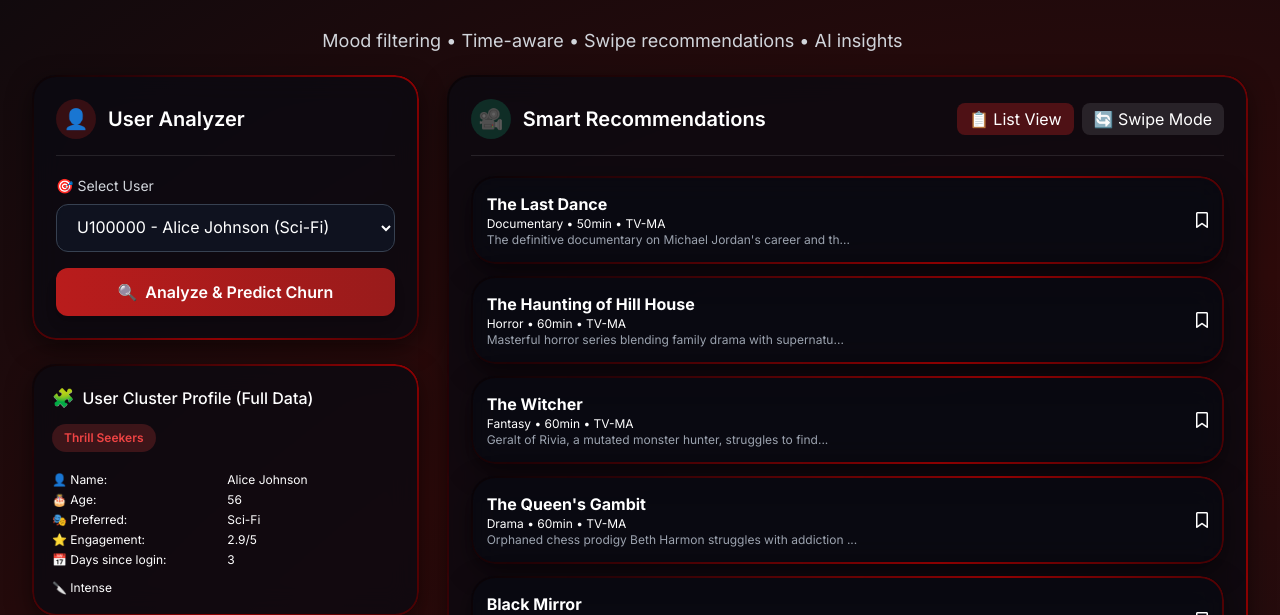
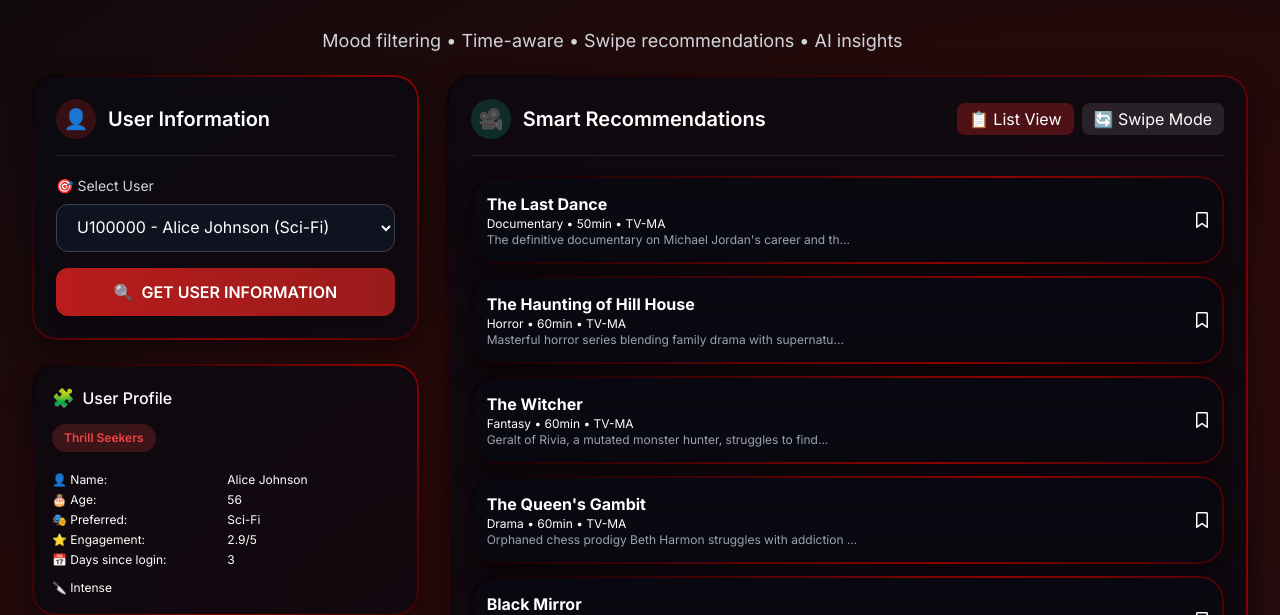
Before and after one commit to sujalprajapati979-png/streamlytics, a Flask app: page / in a window 1280 px wide. Shown: the part 204-819 px from the top of the page. Run offline with Flask 3, Linux system fonts and the light colour scheme; some libraries are stand-ins or nearby versions.

Commit message:
Update index.html

```diff
--- a/templates/index.html
+++ b/templates/index.html
@@ -315,7 +315,7 @@
                 <div class="glass-card p-6">
                     <div class="flex items-center gap-3 border-b border-white/10 pb-4 mb-5">
                         <div class="w-10 h-10 rounded-full bg-red-600/20 flex items-center justify-center"><span class="text-xl">👤</span></div>
-                        <h2 class="text-xl font-semibold">User Analyzer</h2>
+                        <h2 class="text-xl font-semibold">User Information</h2>
                     </div>
                     <div class="space-y-4">
                         <div>
@@ -325,13 +325,13 @@
                             </select>
                         </div>
                         <button id="analyzeBtn" class="w-full bg-gradient-to-r from-red-700 to-red-800 hover:from-red-600 hover:to-red-700 transition-all rounded-xl py-3 font-semibold shadow-lg flex items-center justify-center gap-2 text-white">
-                            <span>🔍</span> Analyze & Predict Churn
+                            <span>🔍</span> GET USER INFORMATION
                         </button>
                     </div>
                 </div>
 
                 <div class="glass-card p-5">
-                    <div class="flex items-center gap-2 mb-3"><span class="text-lg">🧩</span><span class="font-medium">User Cluster Profile (Full Data)</span></div>
+                    <div class="flex items-center gap-2 mb-3"><span class="text-lg">🧩</span><span class="font-medium">User Profile </span></div>
                     <div id="clusterInfo" class="space-y-3 text-sm">Select a user to view complete profile</div>
                 </div>
 
```
